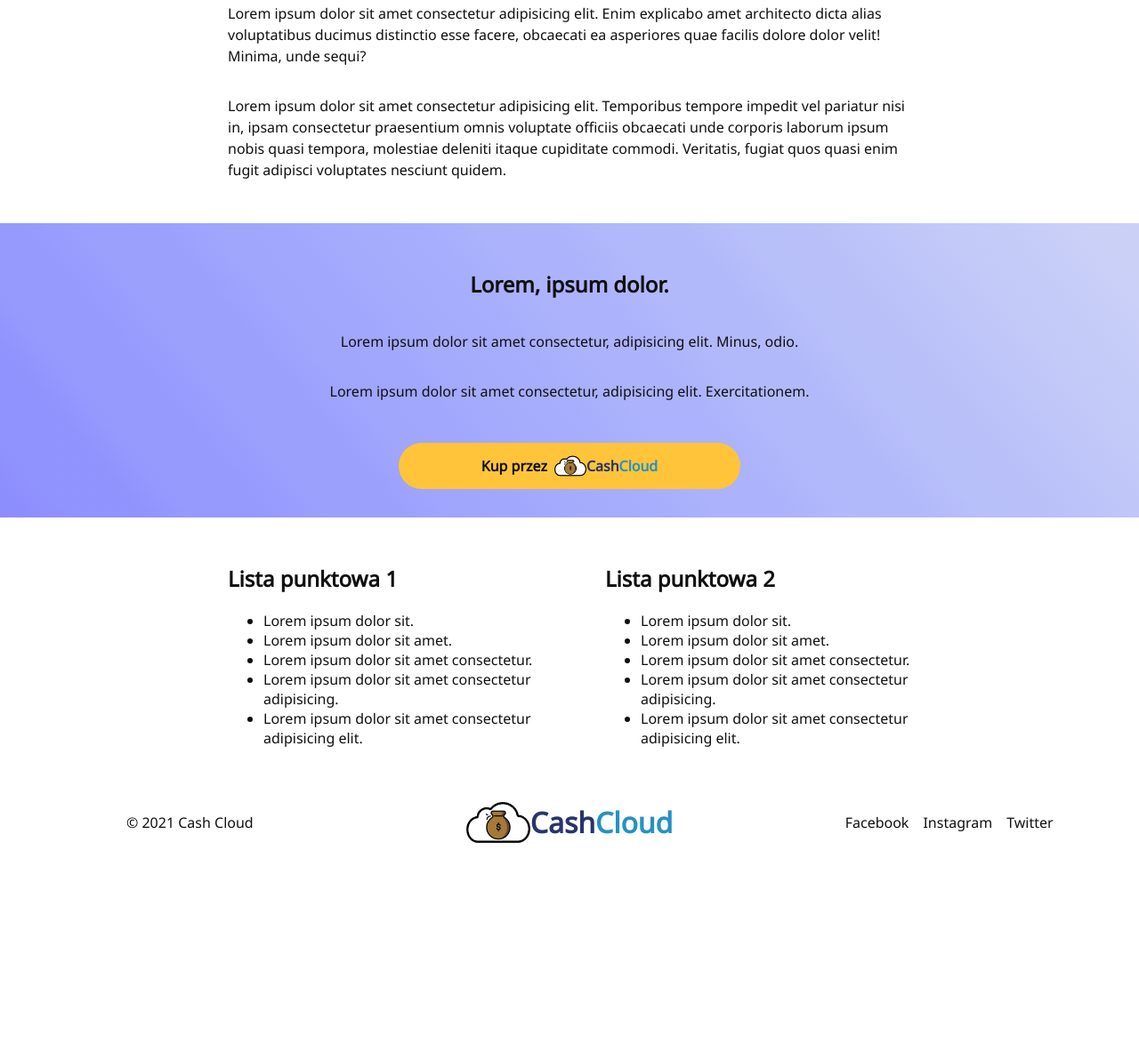
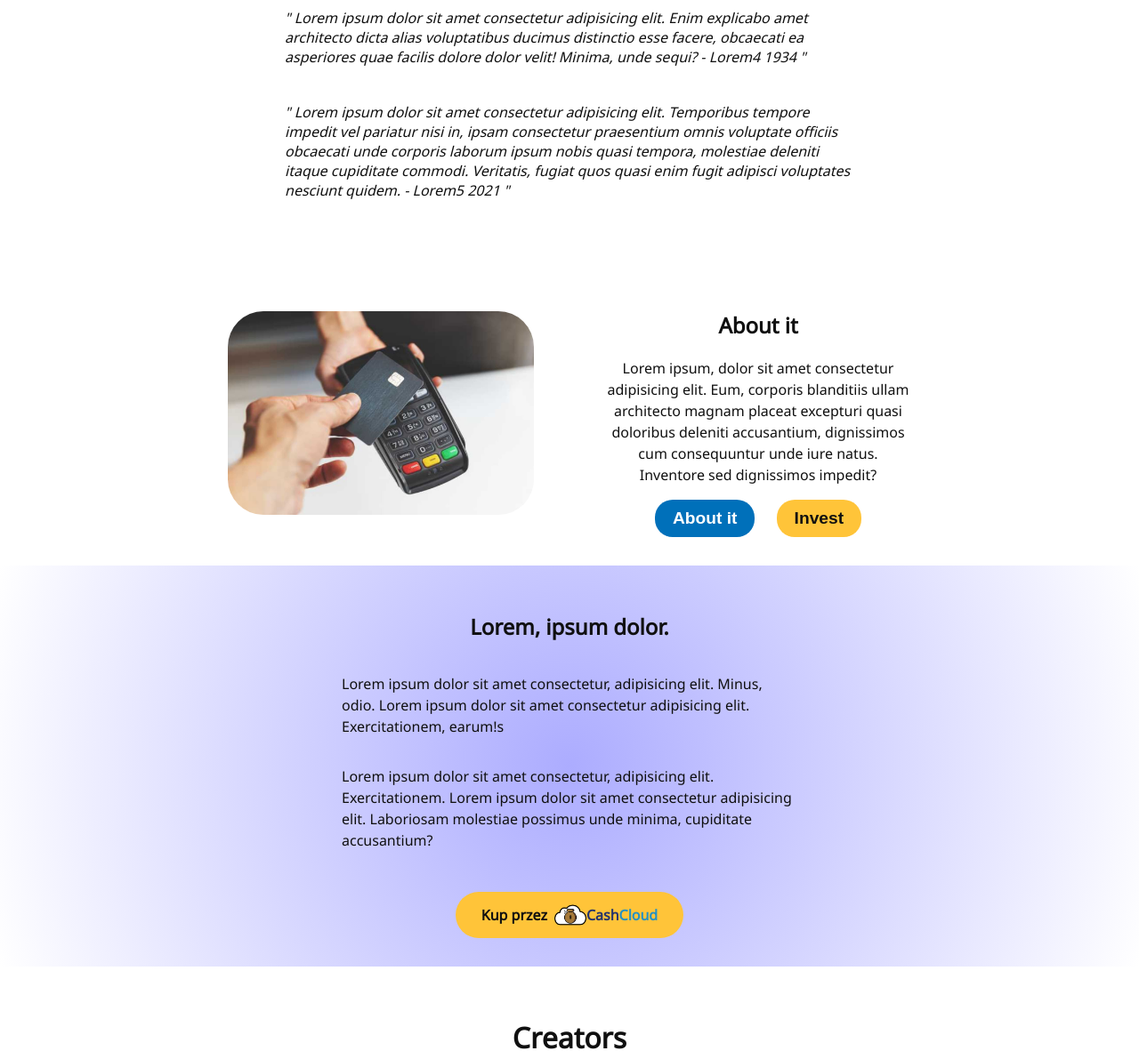
Before and after one commit to Hakciu/CashCloud, a plain HTML site: page index.html in a window 1280 px wide. Shown: the part 731-1922 px from the top of the page at 89% size. Before the commit the page ends 1692 px from the top, so only its background shows below. Drawn offline with Linux system fonts and the light colour scheme; a script that the page names is missing.

Commit message:
Add files via upload

```diff
--- a/index.html
+++ b/index.html
@@ -93,28 +93,55 @@
       <section class="info" aria-label="Informacje o Cash Cloud">
         <div class="info-container">
           <h2>Lorem ipsum dolor sit amet.</h2>
-          <p>
+          <q>
             Lorem ipsum dolor sit amet consectetur adipisicing elit. Enim
             explicabo amet architecto dicta alias voluptatibus ducimus
             distinctio esse facere, obcaecati ea asperiores quae facilis dolore
             dolor velit! Minima, unde sequi? Lorem ipsum dolor sit amet
             consectetur adipisicing elit. Excepturi aperiam quas quis modi
-            dolorem impedit accusantium quod fugit.
-          </p>
-          <p>
+            dolorem impedit accusantium quod fugit. - Lorem3 1994
+          </q>
+
+          <q>
             Lorem ipsum dolor sit amet consectetur adipisicing elit. Enim
             explicabo amet architecto dicta alias voluptatibus ducimus
             distinctio esse facere, obcaecati ea asperiores quae facilis dolore
-            dolor velit! Minima, unde sequi?
-          </p>
-          <p>
+            dolor velit! Minima, unde sequi? - Lorem4 1934
+          </q>
+
+          <q>
             Lorem ipsum dolor sit amet consectetur adipisicing elit. Temporibus
             tempore impedit vel pariatur nisi in, ipsam consectetur praesentium
             omnis voluptate officiis obcaecati unde corporis laborum ipsum nobis
             quasi tempora, molestiae deleniti itaque cupiditate commodi.
             Veritatis, fugiat quos quasi enim fugit adipisci voluptates nesciunt
-            quidem.
-          </p>
+            quidem. - Lorem5 2021
+          </q>
+        </div>
+      </section>
+
+      <section>
+        <div class="difference">
+          <div class="difference-container">
+            <div class="left">
+              <img src="images/photo_3.jpg" alt="photo_3" />
+            </div>
+            <div class="right">
+              <h2>About it</h2>
+              <p>
+                Lorem ipsum, dolor sit amet consectetur adipisicing elit. Eum,
+                corporis blanditiis ullam architecto magnam placeat excepturi
+                quasi doloribus deleniti accusantium, dignissimos cum
+                consequuntur unde iure natus. Inventore sed dignissimos impedit?
+              </p>
+              <button class="btn2 bl" onclick="window.location.href='#'">
+                About it
+              </button>
+              <button class="btn2 br" onclick="window.location.href='#'">
+                Invest
+              </button>
+            </div>
+          </div>
         </div>
       </section>
 
@@ -123,17 +150,20 @@
           <h2>Lorem, ipsum dolor.</h2>
           <p>
             Lorem ipsum dolor sit amet consectetur, adipisicing elit. Minus,
-            odio.
+            odio. Lorem ipsum dolor sit amet consectetur adipisicing elit.
+            Exercitationem, earum!s
           </p>
           <p>
             Lorem ipsum dolor sit amet consectetur, adipisicing elit.
-            Exercitationem.
+            Exercitationem. Lorem ipsum dolor sit amet consectetur adipisicing
+            elit. Laboriosam molestiae possimus unde minima, cupiditate
+            accusantium?
           </p>
           <button class="btn kup" onclick="window.location.href='#'">
             Kup przez
             <span id="logomini">
               <img
-                src="https://raw.githubusercontent.com/Hakciu/CashCloud/main/images/logo.png"
+                src="/images/logo.png"
                 alt="Logo"
                 style="height: 36px; height: 36px"
               />
@@ -143,33 +173,23 @@
         </div>
       </section>
 
-      <section>
-        <div class="difference">
-          <div class="difference-container">
-            <div class="left">
-              <h2>Lista punktowa 1</h2>
-              <ul>
-                <li>Lorem ipsum dolor sit.</li>
-                <li>Lorem ipsum dolor sit amet.</li>
-                <li>Lorem ipsum dolor sit amet consectetur.</li>
-                <li>Lorem ipsum dolor sit amet consectetur adipisicing.</li>
-                <li>
-                  Lorem ipsum dolor sit amet consectetur adipisicing elit.
-                </li>
-              </ul>
-            </div>
-            <div class="right">
-              <h2>Lista punktowa 2</h2>
-              <ul aria-label="list">
-                <li>Lorem ipsum dolor sit.</li>
-                <li>Lorem ipsum dolor sit amet.</li>
-                <li>Lorem ipsum dolor sit amet consectetur.</li>
-                <li>Lorem ipsum dolor sit amet consectetur adipisicing.</li>
-                <li>
-                  Lorem ipsum dolor sit amet consectetur adipisicing elit.
-                </li>
-              </ul>
-            </div>
+      <section aria-label="creators" class="creators">
+        <h2>Creators</h2>
+        <div class="photos">
+          <div class="person">
+            <img src="images/person_1.jpg" alt="person_1" />
+            <h3>Jenna</h3>
+            <p>Lorem ipsum dolor sit amet.</p>
+          </div>
+          <div class="person">
+            <img src="images/person_2.jpg" alt="person_2" />
+            <h3>Adam</h3>
+            <p>Lorem ipsum dolor sit amet.</p>
+          </div>
+          <div class="person">
+            <img src="images/person_3.jpg" alt="person_3" />
+            <h3>Paul</h3>
+            <p>Lorem ipsum dolor sit amet.</p>
           </div>
         </div>
       </section>
--- a/styles.css
+++ b/styles.css
@@ -152,7 +152,21 @@ a {
   justify-content: center;
   align-items: center;
   flex-direction: column;
-  padding: 2rem 20%;
+  padding: 2rem 25%;
+}
+
+q {
+  font-style: italic;
+  quotes: '"' '"' "'" "'";
+  padding-bottom: 40px;
+}
+
+q::before {
+  content: open-quote;
+}
+
+q::after {
+  content: close-quote;
 }
 
 .banner {
@@ -160,31 +174,12 @@ a {
   justify-content: center;
   align-items: center;
   flex-direction: column;
-  padding: 2rem 20%;
-  background-image: linear-gradient(
-    50deg,
-    hsl(240deg 97% 77%) 0%,
-    hsl(239deg 97% 78%) 5%,
-    hsl(239deg 97% 78%) 10%,
-    hsl(238deg 96% 79%) 14%,
-    hsl(238deg 96% 79%) 19%,
-    hsl(237deg 96% 80%) 24%,
-    hsl(237deg 96% 80%) 29%,
-    hsl(237deg 95% 81%) 33%,
-    hsl(236deg 94% 81%) 38%,
-    hsl(236deg 94% 82%) 43%,
-    hsl(235deg 93% 82%) 48%,
-    hsl(235deg 92% 83%) 52%,
-    hsl(235deg 91% 83%) 57%,
-    hsl(234deg 89% 84%) 62%,
-    hsl(234deg 88% 84%) 67%,
-    hsl(233deg 86% 85%) 71%,
-    hsl(233deg 84% 85%) 76%,
-    hsl(233deg 82% 86%) 81%,
-    hsl(232deg 80% 87%) 86%,
-    hsl(232deg 77% 87%) 90%,
-    hsl(232deg 74% 88%) 95%,
-    hsl(231deg 70% 88%) 100%
+  padding: 2rem 30%;
+  background: rgb(172, 172, 255);
+  background: radial-gradient(
+    circle,
+    rgba(172, 172, 255, 1) 0%,
+    rgba(255, 255, 255, 1) 100%
   );
 }
 
@@ -218,6 +213,21 @@ a {
   gap: 5rem;
 }
 
+.left {
+  flex: 1;
+}
+
+.left img {
+  width: 100%;
+  height: auto;
+  border-radius: 40px;
+}
+
+.right {
+  flex: 1;
+  text-align: center;
+}
+
 .social ul {
   list-style: none;
   display: flex;
@@ -243,3 +253,48 @@ a {
 p {
   line-height: 1.5;
 }
+
+.btn2 {
+  border-radius: 20px;
+  border: none;
+  font-size: 1.2rem;
+  font-weight: bold;
+  cursor: pointer;
+  padding: 10px 20px;
+  margin: 0 10px;
+}
+
+.bl {
+  background-color: #0070ba;
+  color: #ffffff;
+}
+
+.br {
+  background-color: #ffc439;
+  color: #101010;
+}
+
+.creators {
+  padding: 2rem 15%;
+  text-align: center;
+}
+.creators h2 {
+  font-size: 2rem;
+  font-weight: bold;
+}
+
+.photos {
+  display: flex;
+}
+
+.person {
+  flex: 1;
+  text-align: center;
+  padding: 1rem;
+}
+
+.person img {
+  width: 250px;
+  height: 250px;
+  border-radius: 50%;
+}
```
Also changed, not shown: images/person_1.jpg (added), images/person_2.jpg (added), images/person_3.jpg (added), images/photo_3.jpg (added).
